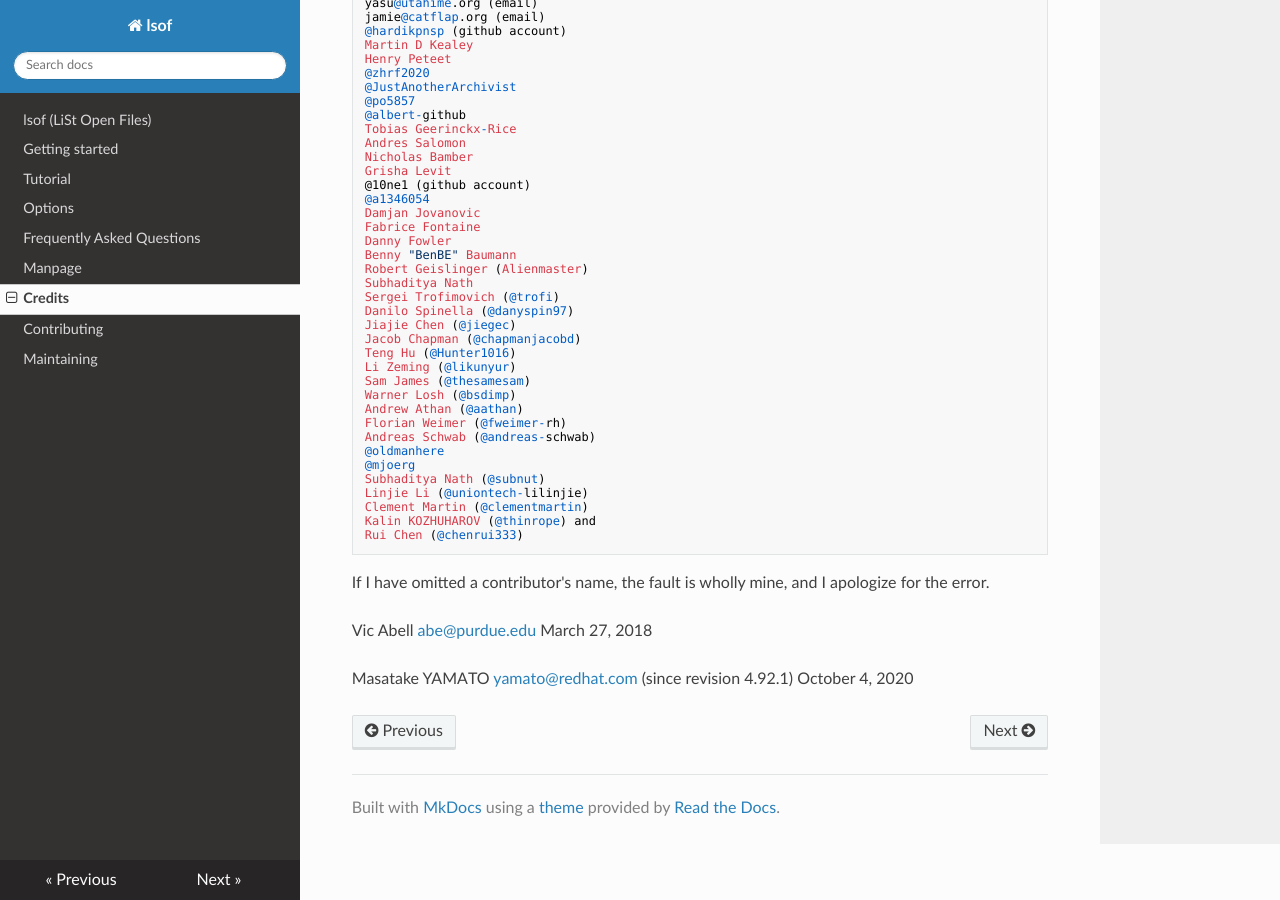
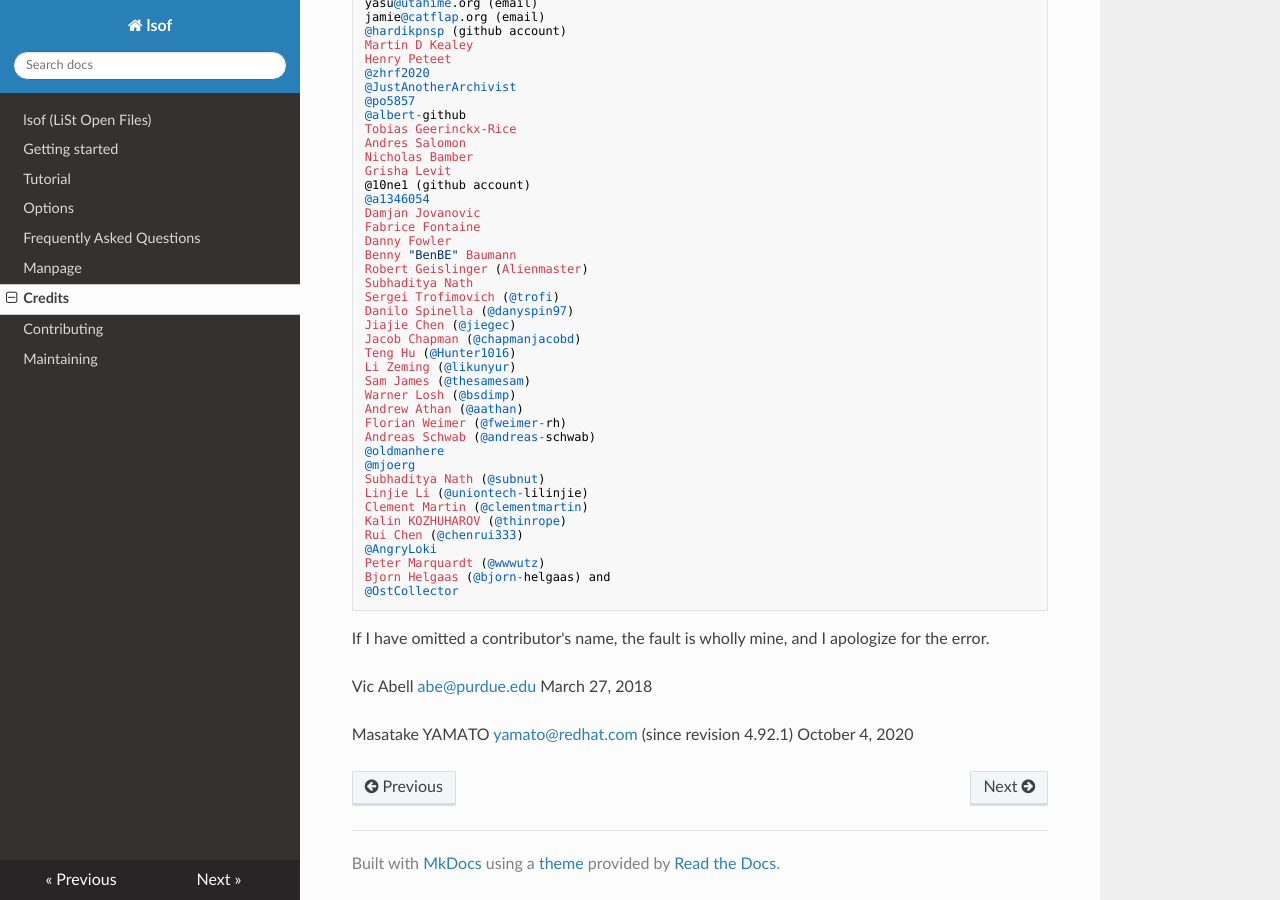
Before and after one commit to codacy-open-source-projects-scans/lsof, an MkDocs documentation site: the page built from docs/credits.md, in a window 1280 px wide and 900 px high, scrolled down 7915 px. Built offline with MkDocs 1.6.1, drawn with Linux system fonts in a browser that asks for light colours; nearby versions of some CDN libraries.

Commit message:
Frozen autocommit 2024-05-13 19:30:04.484066

```diff
--- a/docs/credits.md
+++ b/docs/credits.md
@@ -584,8 +584,12 @@ provided test systems where I was able to do development work.
 	Subhaditya Nath (@subnut)
 	Linjie Li (@uniontech-lilinjie)
 	Clement Martin (@clementmartin)
-	Kalin KOZHUHAROV (@thinrope) and
+	Kalin KOZHUHAROV (@thinrope)
 	Rui Chen (@chenrui333)
+	@AngryLoki
+	Peter Marquardt (@wwwutz)
+	Bjorn Helgaas (@bjorn-helgaas) and
+	@OstCollector
 
 If I have omitted a contributor's name, the fault is wholly mine,
 and I apologize for the error.
--- a/docs/requirements.txt
+++ b/docs/requirements.txt
@@ -12,7 +12,7 @@ importlib-metadata==6.0.0
     # via
     #   markdown
     #   mkdocs
-jinja2==3.1.3
+jinja2==3.1.4
     # via mkdocs
 markdown==3.3.7
     # via mkdocs
```
Also changed, not shown: README.md (+1 -1 lines), 2 other files.
